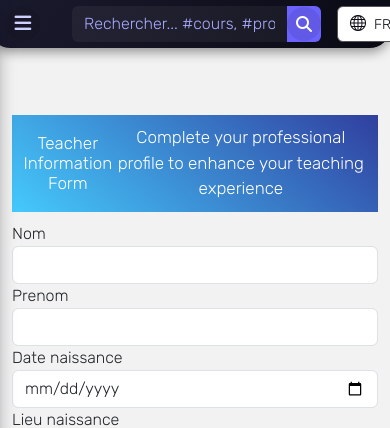
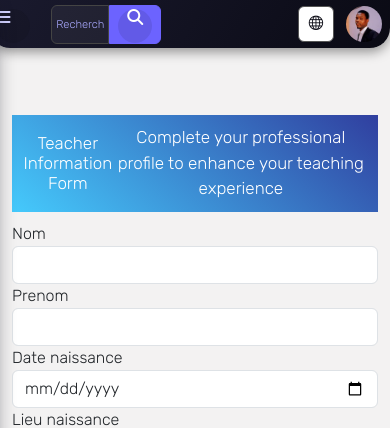
Before and after one commit to Dontouin/geniusacademy, a Django app: page /fr/accounts/teacher_info/add/ in a window 390 px wide. Shown: the top 428 px of the page. Run offline with Django 3.2, Linux system fonts and the light colour scheme; a user stored in the database is signed in; data comes from the database, SQL or seed files in the repository; parts of the project's set-up code (start-up, migrations or seed data) failed here and were passed over; some libraries are stand-ins or nearby versions.

Commit message:
fead: por deploiement

```diff
--- a/templates/navbar.html
+++ b/templates/navbar.html
@@ -1,5 +1,6 @@
 {% load i18n %}
 <link rel="stylesheet" href="https://cdn.jsdelivr.net/npm/bootstrap-icons@1.10.5/font/bootstrap-icons.css">
+<link rel="stylesheet" href="https://cdnjs.cloudflare.com/ajax/libs/font-awesome/6.4.0/css/all.min.css">
 
 <style>
 /* --- Top Navbar Futuriste --- */
@@ -19,6 +20,7 @@
     color: #d0d0ff;
     font-size: 1.2rem;
     transition: all 0.3s;
+    cursor: pointer;
 }
 #top-navbar .toggle-btn i:hover {
     color: #6c63ff;
@@ -30,6 +32,8 @@
     display: flex;
     flex-grow: 1;
     margin-left: 1rem;
+    max-width: 600px;
+    transition: all 0.3s ease;
 }
 #top-navbar .form-header input {
     border-right: 0;
@@ -38,9 +42,12 @@
     color: #fff;
     padding: 0.4rem 0.75rem;
     transition: all 0.3s;
+    border: 1px solid #444;
+    width: 100%;
 }
 #top-navbar .form-header input::placeholder {
     color: #aaaaff;
+    transition: all 0.3s;
 }
 #top-navbar .form-header input:focus {
     background: rgba(255,255,255,0.15);
@@ -53,6 +60,9 @@
     background: #6c63ff;
     color: #fff;
     transition: all 0.3s;
+    border: 1px solid #6c63ff;
+    padding: 0 0.75rem;
+    cursor: pointer;
 }
 #top-navbar .form-header button:hover {
     background: #7d74ff;
@@ -70,8 +80,8 @@
     align-items: center;
     gap: 0.5rem;
     padding: 0.3rem 0.75rem;
-    background: #ffffff;       /* fond blanc */
-    color: #0a0a14;            /* texte sombre */
+    background: #ffffff;
+    color: #0a0a14;
     border-radius: 0.375rem;
     border: 1px solid #555;
     cursor: pointer;
@@ -95,7 +105,7 @@
     position: absolute;
     top: 110%;
     left: 0;
-    background: #ffffff;       /* fond blanc */
+    background: #ffffff;
     border: 1px solid #555;
     border-radius: 0.375rem;
     overflow: hidden;
@@ -110,12 +120,31 @@
     align-items: center;
     gap: 0.5rem;
     cursor: pointer;
-    color: #0a0a14;            /* texte sombre */
+    color: #0a0a14;
     transition: all 0.2s;
 }
 
 .language-options div:hover {
-    background: #e0e0e0;       /* hover léger */
+    background: #e0e0e0;
+}
+
+/* Avatar */
+.avatar {
+    width: 40px;
+    height: 40px;
+    border-radius: 50%;
+    overflow: hidden;
+    cursor: pointer;
+    border: 2px solid transparent;
+    transition: all 0.3s;
+}
+.avatar:hover {
+    border-color: #6c63ff;
+}
+.avatar img {
+    width: 100%;
+    height: 100%;
+    object-fit: cover;
 }
 
 /* Dropdown Avatar */
@@ -154,6 +183,175 @@
 #top-navbar .dropdown-menu hr {
     border-color: rgba(255,255,255,0.1);
 }
+
+/* Media Queries pour le responsive */
+@media (max-width: 1200px) {
+    #top-navbar .form-header {
+        max-width: 500px;
+    }
+}
+
+@media (max-width: 992px) {
+    #top-navbar {
+        padding: 0.5rem;
+    }
+
+    #top-navbar .form-header {
+        max-width: 400px;
+        margin-left: 0.5rem;
+    }
+
+    #top-navbar .form-header input {
+        padding: 0.35rem 0.5rem;
+    }
+
+    #top-navbar .form-header input::placeholder {
+        font-size: 0.9rem;
+    }
+
+    .language-select-wrapper {
+        margin-right: 0.5rem;
+    }
+
+    .language-select {
+        min-width: 90px;
+        padding: 0.25rem 0.5rem;
+    }
+}
+
+@media (max-width: 868px) {
+    #top-navbar .form-header {
+        max-width: 320px;
+    }
+
+    #top-navbar .form-header input::placeholder {
+        font-size: 0.85rem;
+    }
+
+    .language-select {
+        min-width: 80px;
+        font-size: 0.8rem;
+    }
+
+    .language-select span {
+        font-size: 0.8rem;
+    }
+}
+
+@media (max-width: 768px) {
+    #top-navbar .form-header {
+        max-width: 250px;
+    }
+
+    #top-navbar .form-header input::placeholder {
+        content: "Rechercher...";
+    }
+
+    .language-select {
+        min-width: 70px;
+        padding: 0.2rem 0.4rem;
+    }
+
+    .language-select i.bi-globe {
+        font-size: 0.9rem;
+    }
+}
+
+@media (max-width: 676px) {
+    #top-navbar .form-header {
+        max-width: 200px;
+    }
+
+    #top-navbar .form-header input::placeholder {
+        font-size: 0.8rem;
+        content: "Recherche...";
+    }
+
+    .language-select span {
+        display: none;
+    }
+
+    .language-select {
+        min-width: auto;
+        width: 36px;
+        height: 36px;
+        display: flex;
+        justify-content: center;
+        align-items: center;
+        padding: 0;
+    }
+
+    .language-select i.bi-caret-down-fill {
+        display: none;
+    }
+}
+
+@media (max-width: 576px) {
+    #top-navbar .toggle-btn {
+        margin-right: 0.5rem;
+    }
+
+    #top-navbar .form-header {
+        max-width: 160px;
+    }
+
+    #top-navbar .form-header input {
+        padding: 0.3rem;
+        font-size: 0.85rem;
+    }
+
+    #top-navbar .form-header input::placeholder {
+        content: "Search...";
+        font-size: 0.75rem;
+    }
+
+    #top-navbar .form-header button {
+        padding: 0 0.5rem;
+    }
+}
+
+@media (max-width: 480px) {
+    #top-navbar {
+        padding: 0.4rem;
+    }
+
+    #top-navbar .form-header {
+        max-width: 130px;
+        margin-left: 0.3rem;
+    }
+
+    #top-navbar .form-header input {
+        font-size: 0.8rem;
+        padding: 0.25rem;
+    }
+
+    #top-navbar .form-header input::placeholder {
+        font-size: 0.7rem;
+    }
+
+    .language-select-wrapper {
+        margin-right: 0.3rem;
+    }
+
+    .dropdown.ms-3 {
+        margin-left: 0.3rem !important;
+    }
+}
+
+/* Pour les très petits écrans */
+@media (max-width: 400px) {
+    #top-navbar .form-header {
+        max-width: 110px;
+    }
+
+    #top-navbar .form-header input::placeholder {
+        content: "";
+    }
+
+    #top-navbar .toggle-btn i {
+        font-size: 1rem;
+    }
+}
 </style>
 
 <div id="top-navbar" class="py-1">
@@ -171,6 +369,7 @@
         </form>
     </div>
 
+    <div class="d-flex align-items-center">
         <!-- Language Selector Bootstrap Icon -->
         <div class="language-select-wrapper">
             <div class="language-select" id="language-select">
@@ -222,6 +421,7 @@
             </div>
         </div>
     </div>
+</div>
 
 {% block js %}
 <script>
@@ -247,5 +447,13 @@
         langOptions.style.display = 'none';
     }
 });
+
+// Fonction pour le toggle de la sidebar (si elle existe)
+function toggleSidebar() {
+    const sidebar = document.querySelector('.sidebar');
+    if (sidebar) {
+        sidebar.classList.toggle('active');
+    }
+}
 </script>
 {% endblock js %}
```
Also changed, not shown: templates/core/index.html (+0 -8 lines). Lines whose indentation alone changed are shown as unchanged.
